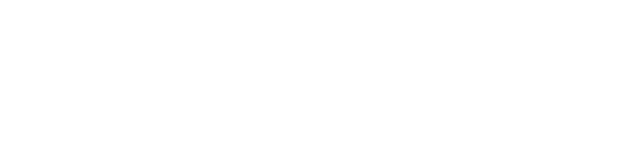
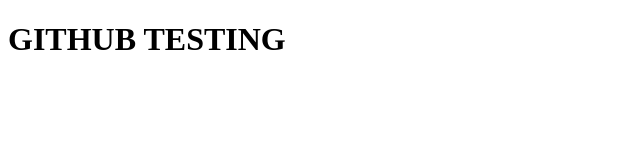
Before and after one commit to hnineishweyeeishere/My-Portfolio, a plain HTML site: page index.html in a window 1280 px wide. Shown: the whole page, without its empty margins (0-640 px from the left). Drawn offline with Linux system fonts and the light colour scheme.

Commit message:
Add Codes to HTML & CSS

```diff
--- a/index.html
+++ b/index.html
@@ -3,9 +3,9 @@
 <head>
     <meta charset="UTF-8">
     <meta name="viewport" content="width=], initial-scale=1.0">
-    <title>Document</title>
+    <title> PUSH TO GITHUB </title>
 </head>
 <body>
-
+    <H1> GITHUB TESTING </H1>
 </body>
 </html>
--- a/style.css
+++ b/style.css
@@ -0,0 +1,7 @@
+body{
+    background-color: lightcyan;
+}
+
+h1{
+    color: lightpink;
+}
```
